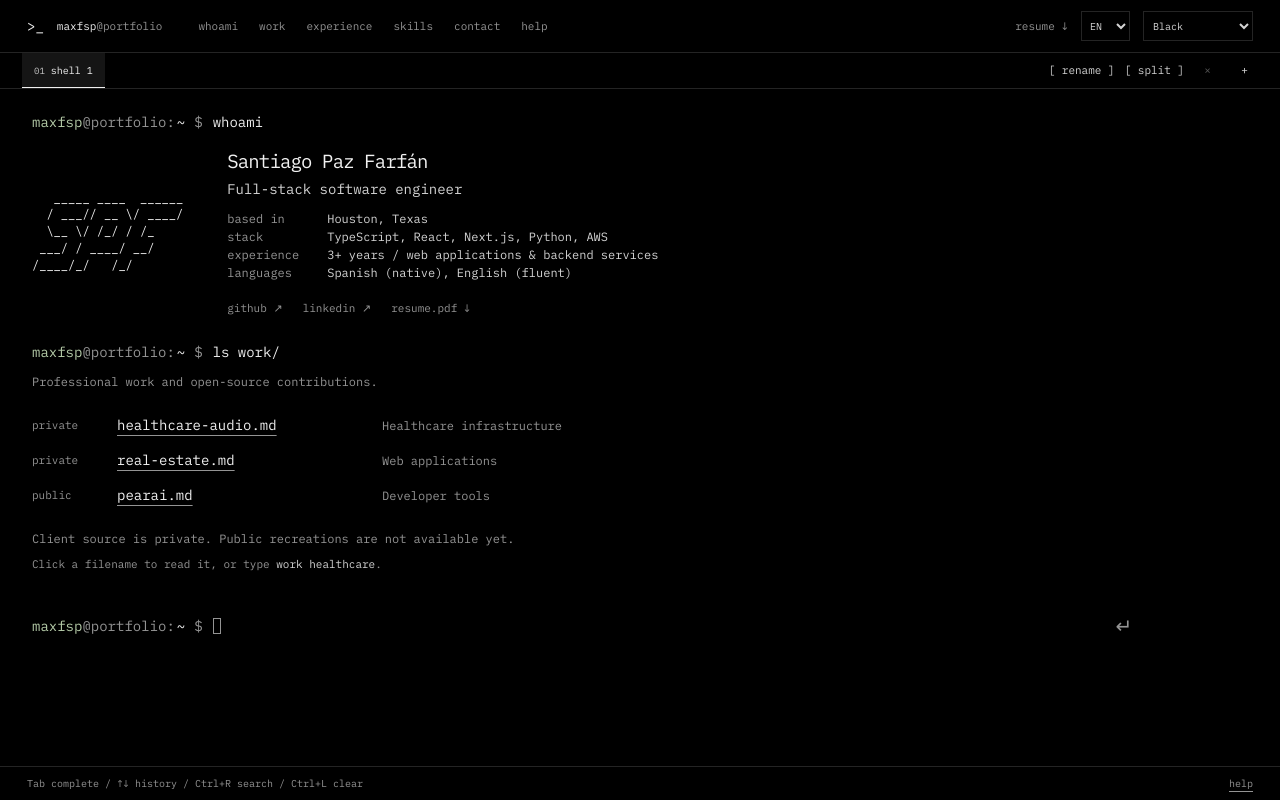
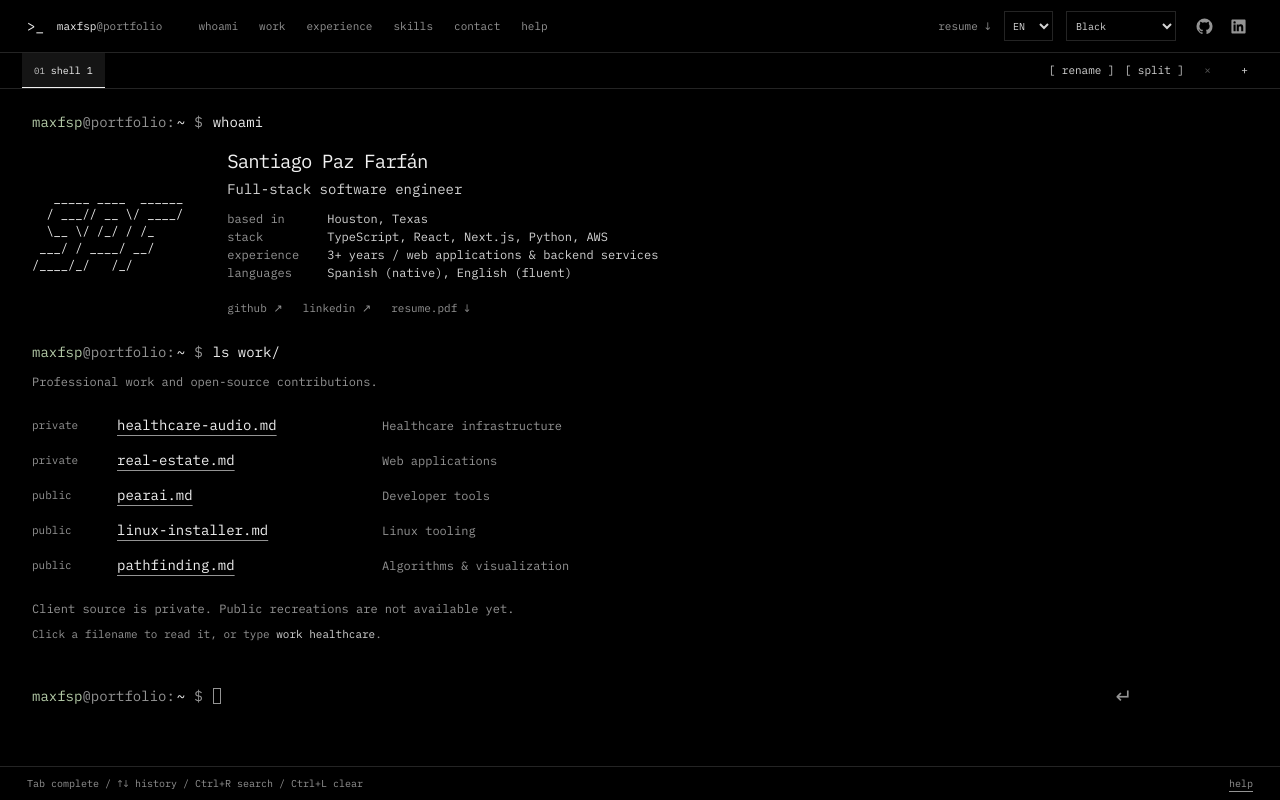
Before and after one commit to MaxFSP/main-portfolio, a React (Vite) app: page / in a window 1280 px wide. Built offline with nearby package versions, Linux system fonts and the light colour scheme.

Commit message:
Link public MaxFSP projects and add header profile icons

```diff
--- a/src/App.tsx
+++ b/src/App.tsx
@@ -7,6 +7,7 @@ import Pager from './components/Pager';
 import ReferencePane from './components/ReferencePane';
 import Snake from './components/Snake';
 import SessionTabs from './components/SessionTabs';
+import ProfileLinks from './components/ProfileLinks';
 import { useSessions } from './hooks/useSessions';
 import type { Entry, View } from './hooks/useSessions';
 import { filenames, getDocuments, resolveDocument, tokenize } from './documents';
@@ -47,9 +48,7 @@ const completionOptions = [
   'tab rename ',
   'lang en',
   'lang es',
-  'share healthcare',
-  'share real-estate',
-  'share pearai',
+  ...Object.keys(filenames).map((id) => 'share ' + id),
   'grep ',
   'man',
   ...Object.keys(manuals).map((command) => 'man ' + command),
@@ -507,7 +506,7 @@ function App() {
         (item) => item.id === candidate || filenames[item.id].replace('.md', '') === candidate,
       );
       if (!project) {
-        append(command, 'text', 'Usage: share [healthcare|real-estate|pearai]');
+        append(command, 'text', 'Usage: share [' + Object.keys(filenames).join('|') + ']');
         return;
       }
       const url = new URL(window.location.pathname, window.location.origin);
@@ -894,6 +893,7 @@ function App() {
         </nav>
         <div className="window-actions">
           <a
+            className="header-resume"
             href={resumeUrl}
             download="Santiago-Paz-Farfan-Resume.pdf"
             aria-label={t('Download résumé', 'Descargar currículum')}
@@ -924,6 +924,7 @@ function App() {
               </option>
             ))}
           </select>
+          <ProfileLinks language={language} />
         </div>
       </header>
       <SessionTabs
--- a/src/PortfolioOutput.tsx
+++ b/src/PortfolioOutput.tsx
@@ -124,9 +124,9 @@ export default function PortfolioOutput({
             {projects.map((project) => (
               <div className="file-row" key={project.id}>
                 <span className="file-permission">
-                  {project.type === 'Open source'
-                    ? t('public ', 'público')
-                    : t('private', 'privado')}
+                  {project.type === 'Professional work'
+                    ? t('private', 'privado')
+                    : t('public ', 'público')}
                 </span>
                 <button
                   className="file-link"
@@ -268,10 +268,18 @@ export default function PortfolioOutput({
           </div>
           <p className="project-stack">{project.tags.join(' / ')}</p>
           <p className="project-note">{project.note}</p>
-          {project.type === 'Open source' && (
-            <a href={profile.github} target="_blank" rel="noreferrer">
-              {t('Public contributions on GitHub ↗', 'Contribuciones públicas en GitHub ↗')}
-            </a>
+          {project.repositories && (
+            <div
+              className="repository-links"
+              role="group"
+              aria-label={t('Project repositories', 'Repositorios del proyecto')}
+            >
+              {project.repositories.map((repo) => (
+                <a key={repo.url} href={repo.url} target="_blank" rel="noopener noreferrer">
+                  {repo.label} ↗
+                </a>
+              ))}
+            </div>
           )}
         </article>
       );
--- /dev/null
+++ b/src/components/ProfileLinks.tsx
@@ -0,0 +1,34 @@
+import { profile } from '../content';
+import { text } from '../localization';
+import type { Language } from '../localization';
+
+export default function ProfileLinks({ language }: { language: Language }) {
+  return (
+    <div className="profile-links">
+      <a
+        className="profile-icon"
+        href={profile.github}
+        target="_blank"
+        rel="noopener noreferrer"
+        aria-label={text(language, 'GitHub profile', 'Perfil de GitHub')}
+        title="GitHub / MaxFSP"
+      >
+        <svg viewBox="0 0 24 24" aria-hidden="true" focusable="false" fill="currentColor">
+          <path d="M12 .75a11.25 11.25 0 0 0-3.56 21.92c.56.1.77-.24.77-.54v-2.1c-3.13.68-3.79-1.33-3.79-1.33-.51-1.3-1.25-1.65-1.25-1.65-1.02-.7.08-.69.08-.69 1.13.08 1.72 1.16 1.72 1.16 1 1.72 2.64 1.22 3.28.93.1-.73.39-1.22.71-1.5-2.5-.28-5.13-1.25-5.13-5.56 0-1.23.44-2.23 1.16-3.02-.12-.28-.5-1.43.11-2.98 0 0 .95-.3 3.1 1.15a10.8 10.8 0 0 1 5.63 0c2.15-1.46 3.1-1.15 3.1-1.15.61 1.55.23 2.7.11 2.98.72.79 1.16 1.79 1.16 3.02 0 4.32-2.64 5.27-5.15 5.55.4.35.76 1.04.76 2.1v3.1c0 .3.21.65.78.54A11.25 11.25 0 0 0 12 .75Z" />
+        </svg>
+      </a>
+      <a
+        className="profile-icon"
+        href={profile.linkedin}
+        target="_blank"
+        rel="noopener noreferrer"
+        aria-label={text(language, 'LinkedIn profile', 'Perfil de LinkedIn')}
+        title="LinkedIn / Santiago Paz Farfán"
+      >
+        <svg viewBox="0 0 24 24" aria-hidden="true" focusable="false" fill="currentColor">
+          <path d="M20.45 2H3.55C2.69 2 2 2.68 2 3.52v16.96c0 .84.69 1.52 1.55 1.52h16.9c.86 0 1.55-.68 1.55-1.52V3.52c0-.84-.69-1.52-1.55-1.52ZM7.93 18.75H4.98V9.2h2.95v9.55ZM6.45 7.9a1.71 1.71 0 1 1 0-3.42 1.71 1.71 0 0 1 0 3.42Zm12.3 10.85H15.8V14.1c0-1.11-.02-2.54-1.55-2.54-1.55 0-1.79 1.21-1.79 2.46v4.73H9.51V9.2h2.83v1.31h.04c.39-.74 1.36-1.52 2.79-1.52 2.98 0 3.53 1.96 3.53 4.51v5.25Z" />
+        </svg>
+      </a>
+    </div>
+  );
+}
--- a/src/content.ts
+++ b/src/content.ts
@@ -5,7 +5,21 @@ export const profile = {
   linkedin: 'https://www.linkedin.com/in/maximiliano-paz-farf%C3%A1n-741b6b21b/',
 };
 
-export const projects = [
+type Project = {
+  id: string;
+  title: string;
+  category: string;
+  organization: string;
+  description: string;
+  tags: string[];
+  type: 'Professional work' | 'Open source' | 'Public project';
+  summary: string;
+  details: string[];
+  note: string;
+  repositories?: { label: string; url: string }[];
+};
+
+export const projects: Project[] = [
   {
     id: 'healthcare',
     title: 'Healthcare audio uploads',
@@ -57,7 +71,56 @@ export const projects = [
       'Updated authentication endpoints.',
       'Supported Docker-based Linux builds.',
     ],
-    note: 'Open-source contributions from August 2024 to July 2025. Explore my GitHub profile for my public contribution history.',
+    note: 'Open-source contributions from August 2024 to July 2025. My working repositories are linked below.',
+    repositories: [
+      { label: 'pearai-app', url: 'https://github.com/MaxFSP/pearai-app' },
+      { label: 'pearai-submodule', url: 'https://github.com/MaxFSP/pearai-submodule' },
+      { label: 'pear-landing-page', url: 'https://github.com/MaxFSP/pear-landing-page' },
+      { label: 'pearai-documentation', url: 'https://github.com/MaxFSP/pearai-documentation' },
+    ],
+  },
+  {
+    id: 'linux-installer',
+    title: 'PearAI Linux installer',
+    category: 'Linux tooling',
+    organization: 'MaxFSP / PearAI-linux-installer',
+    description: 'Shell scripts for installing, configuring, and removing PearAI on Linux.',
+    tags: ['Bash', 'Linux'],
+    type: 'Public project',
+    summary:
+      'Installation scripts and utilities for setting up PearAI on Linux, with desktop integration and URL handling.',
+    details: [
+      'Installation and uninstallation scripts.',
+      'Desktop entries for launching PearAI.',
+      'URL handler registration and configuration utilities.',
+    ],
+    note: 'Public repository. Setup requirements and usage are documented in its README.',
+    repositories: [
+      { label: 'PearAI-linux-installer', url: 'https://github.com/MaxFSP/PearAI-linux-installer' },
+    ],
+  },
+  {
+    id: 'pathfinding',
+    title: 'A* pathfinding with UI',
+    category: 'Algorithms & visualization',
+    organization: 'MaxFSP / A-star-pathfinding-with-UI',
+    description: 'A Python and Pygame project for exploring grid-based pathfinding.',
+    tags: ['Python', 'Pygame', 'A*'],
+    type: 'Public project',
+    summary:
+      'A grid-based pathfinding project with a Pygame interface and visual states for exploring the A* algorithm.',
+    details: [
+      'Grid cells represent start, end, barriers, and path states.',
+      'Uses a priority queue for the pathfinding search.',
+      'Python source and UI assets are available in the repository.',
+    ],
+    note: 'Public Python project. The repository contains the source and assets for running it locally.',
+    repositories: [
+      {
+        label: 'A-star-pathfinding-with-UI',
+        url: 'https://github.com/MaxFSP/A-star-pathfinding-with-UI',
+      },
+    ],
   },
 ];
 
--- a/src/documents.ts
+++ b/src/documents.ts
@@ -5,6 +5,8 @@ export const filenames: Record<string, string> = {
   healthcare: 'healthcare-audio.md',
   'real-estate': 'real-estate.md',
   pearai: 'pearai.md',
+  'linux-installer': 'linux-installer.md',
+  pathfinding: 'pathfinding.md',
 };
 export type PortfolioDocument = {
   path: string;
@@ -87,6 +89,9 @@ export function getDocuments(language: Language): PortfolioDocument[] {
         project.tags.join(' / '),
         '',
         project.note,
+        ...(project.repositories?.length
+          ? ['', ...project.repositories.map((repo) => repo.label + ': ' + repo.url)]
+          : []),
       ],
     })),
   ];
--- a/src/localization.ts
+++ b/src/localization.ts
@@ -41,7 +41,33 @@ const projectTranslations = [
       'Actualicé endpoints de autenticación.',
       'Colaboré con las compilaciones para Linux basadas en Docker.',
     ],
-    note: 'Contribuciones de código abierto de agosto de 2024 a julio de 2025. Mi historial público está disponible en GitHub.',
+    note: 'Contribuciones de código abierto de agosto de 2024 a julio de 2025. Mis repositorios de trabajo están enlazados abajo.',
+  },
+  {
+    title: 'Instalador de PearAI para Linux',
+    category: 'Herramientas para Linux',
+    description: 'Scripts para instalar, configurar y desinstalar PearAI en Linux.',
+    summary:
+      'Scripts y utilidades para configurar PearAI en Linux, con integración de escritorio y manejo de enlaces.',
+    details: [
+      'Scripts de instalación y desinstalación.',
+      'Accesos de escritorio para iniciar PearAI.',
+      'Registro del manejador de enlaces y utilidades de configuración.',
+    ],
+    note: 'Repositorio público. Los requisitos y el uso están documentados en su README.',
+  },
+  {
+    title: 'Búsqueda de rutas A* con interfaz',
+    category: 'Algoritmos y visualización',
+    description: 'Proyecto en Python y Pygame para explorar rutas en una cuadrícula.',
+    summary:
+      'Proyecto de búsqueda de rutas en una cuadrícula con una interfaz Pygame y estados visuales para explorar el algoritmo A*.',
+    details: [
+      'Las celdas representan inicio, destino, obstáculos y rutas.',
+      'Usa una cola de prioridad en la búsqueda.',
+      'El código Python y los recursos de la interfaz están disponibles en el repositorio.',
+    ],
+    note: 'Proyecto público en Python. El repositorio contiene el código y los recursos para ejecutarlo localmente.',
   },
 ];
 const jobDetails = [
--- a/src/manual.ts
+++ b/src/manual.ts
@@ -8,10 +8,10 @@ export const manuals: Record<string, Manual> = {
     examples: ['whoami'],
   },
   work: {
-    synopsis: 'work [healthcare|real-estate|pearai]',
+    synopsis: 'work [healthcare|real-estate|pearai|linux-installer|pathfinding]',
     description:
-      'List my professional work and open-source contributions, or read a specific note.',
-    examples: ['work', 'work healthcare', 'work pearai'],
+      'List professional work, open-source contributions, and public projects, or read a specific note. Public notes link directly to my MaxFSP repositories.',
+    examples: ['work', 'work pearai', 'work linux-installer', 'work pathfinding'],
     notes: 'Client code is private. Independent recreations are not available yet.',
   },
   experience: {
@@ -107,7 +107,7 @@ export const manuals: Record<string, Manual> = {
       'This searches actual portfolio content in the selected language. It does not evaluate regular expressions or access external files.',
   },
   share: {
-    synopsis: 'share [healthcare|real-estate|pearai]',
+    synopsis: 'share [healthcare|real-estate|pearai|linux-installer|pathfinding]',
     description:
       'Copy a direct link to a project note. With no argument, use the last project opened in this session. The link includes the selected language and opens the correct note after reload.',
     examples: ['share healthcare', 'share pearai'],
--- a/src/styles.css
+++ b/src/styles.css
@@ -194,6 +194,39 @@ h3 {
 .window-actions button {
   padding: 0;
   font-size: 11px;
+}
+.profile-links {
+  display: flex;
+  align-items: center;
+  gap: 4px;
+}
+.window-actions .profile-icon {
+  display: inline-flex;
+  justify-content: center;
+  align-items: center;
+  width: 30px;
+  height: 34px;
+  color: var(--muted);
+  flex-shrink: 0;
+}
+.window-actions .profile-icon:hover {
+  color: var(--bright);
+  background: var(--hover);
+}
+.profile-icon svg {
+  width: 17px;
+  height: 17px;
+}
+.repository-links {
+  display: flex;
+  flex-direction: column;
+  align-items: flex-start;
+  gap: 7px;
+  font-size: 12px;
+}
+.repository-links a {
+  max-width: 100%;
+  overflow-wrap: anywhere;
 }
 .theme-picker {
   background: var(--bg);
@@ -1660,10 +1693,22 @@ textarea:focus-visible {
 }
 @media (max-width: 600px) {
   .window-actions {
-    gap: 9px;
-  }
-  .window-actions > a {
+    gap: 6px;
+  }
+  .window-actions > .header-resume {
     display: none;
+  }
+  .window-bar {
+    padding-left: 12px;
+    padding-right: 12px;
+    column-gap: 8px;
+  }
+  .theme-picker {
+    width: 92px;
+  }
+  .window-actions .profile-icon {
+    width: 28px;
+    height: 30px;
   }
   .session-bar {
     padding: 0 12px;
```
Also changed, not shown: 2 other files (tests, documents, lock files or other folders).
